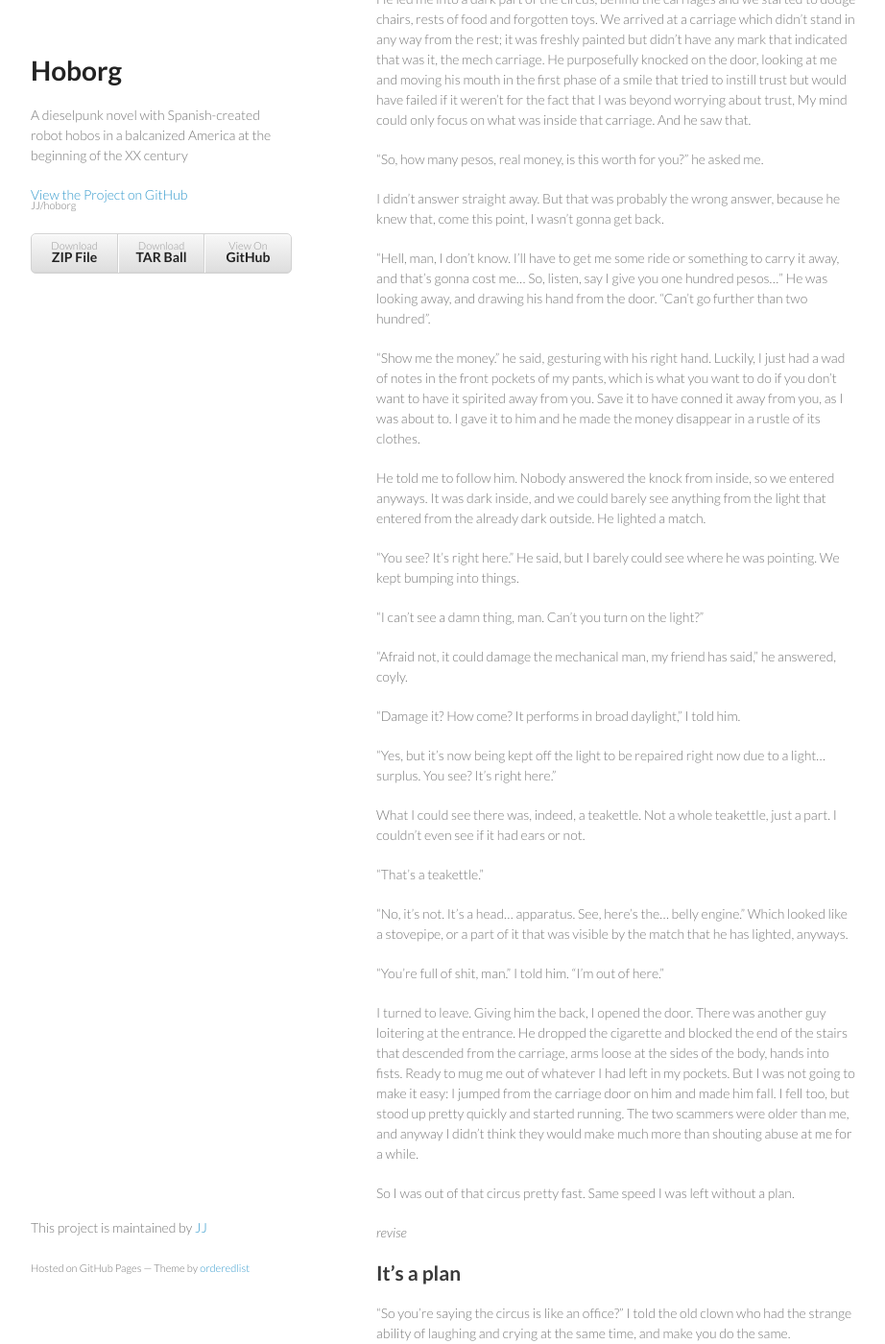
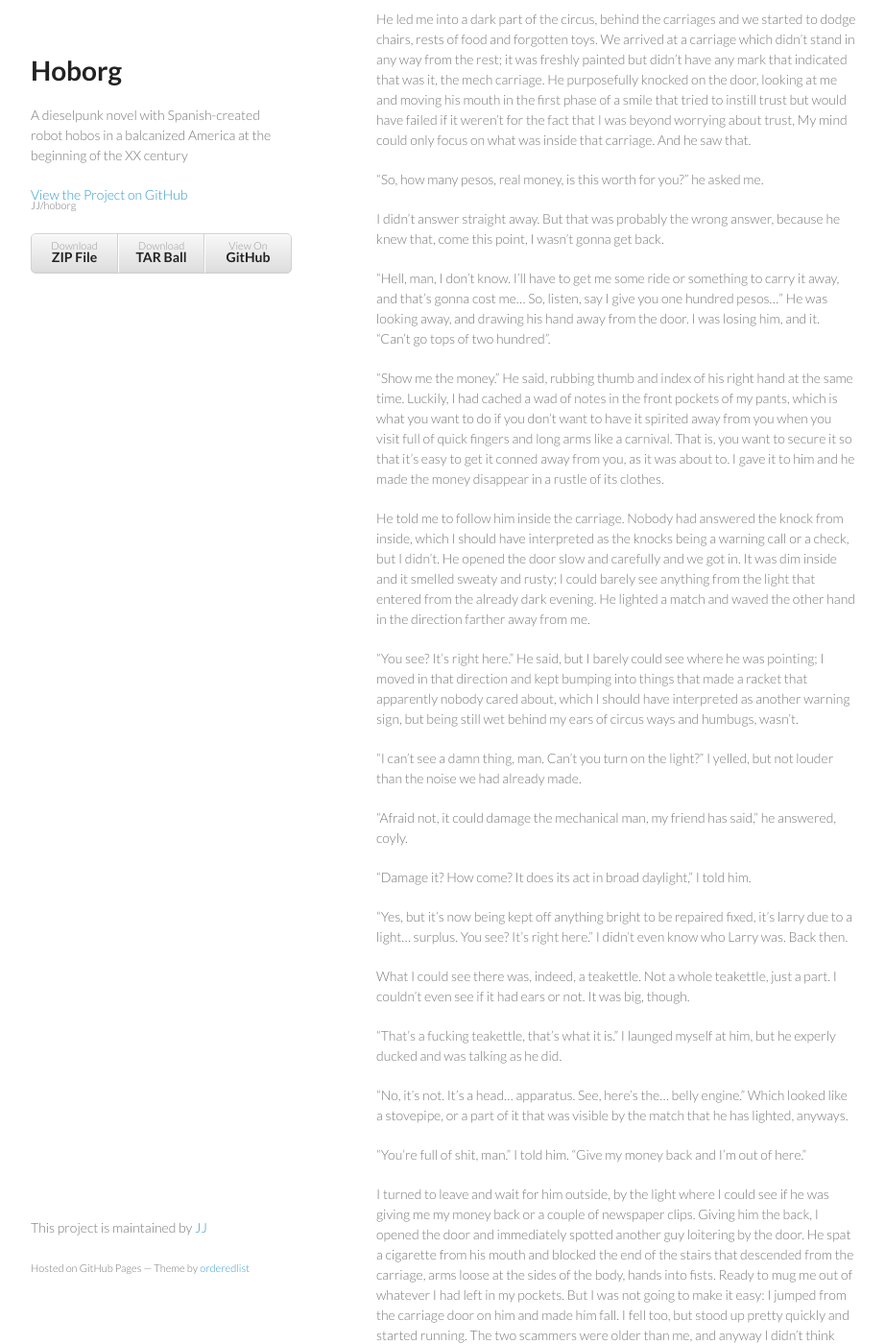
Before and after one commit to JJ/hoborg, a Jekyll site: the page built from text/text.md, in a window 1280 px wide and 1400 px high, scrolled down 10197 px. Shown: the whole window at 96% size, without its empty margins (178-1100 px from the left). Built offline with Jekyll 4.4.1, drawn with Linux system fonts in a browser that asks for light colours; some of the changed text lies outside the part shown.

Commit message:
Sync text/text.md from master to gh-pages

```diff
--- a/text/text.md
+++ b/text/text.md
@@ -250,12 +250,14 @@ Yes, let's make it dance for a while, let me just get my driving box.
 Eyes. Did I say anything about the whole fucking *face*? No proper
 face to speak of, really, but as soon as there's something on top of
 the body, not that it's a proper body either, but you get my
-drift... so if that's a *head* the grilled gap on the bottom, that
+drift... so if that upside down bucket is a *head*, the grilled gap on the bottom, that
 would be a mouth, right? On top of that a strut could be the nose, and
 two holes covered with glass the eyes. Some dummy painted two lines on
-top of that that could go for eyebrows, and then two holes on the side
-of the head with two half-moons behind them. It could move left and
-right, that's it. It made a screeching noise, like a door closing. A
+top of that that could go for eyebrows, and then there were two holes on the side
+of the head with two half-moons behind them. The head could move left and
+right, that's it, couldn't nod at all. If it wanted to look down it
+had to bend all over. And when it moved it made a screeching noise,
+like a door closing. A
 teensy door closing.
 
 When it walked, or rather rolled, there was smoke coming out of its
@@ -565,7 +567,7 @@ are my family.
 Buying elephants from a circus
 ----------------------------------------
 
-I have never been in the army. Did I say I was a soldier? No way, Captain,
+I have never been in the army. Did you hear me saying I was a soldier? No way, Captain,
 I would have said that if I *had* been in the army, which I
 wasn't. The point is, in the army the mates, or so I've heard, try to
 con you into cleaning their boots, out of your food sent from home,
@@ -595,53 +597,75 @@ because he knew that, come this point, I wasn't gonna get back.
 
 "Hell, man, I don't know. I'll have to get me some ride or something
 to carry it away, and that's gonna cost me... So, listen, say I give
-you one hundred pesos..." He was looking away, and drawing his hand
-from the door. "Can't go further than two hundred".
-
-"Show me the money." he said, gesturing with his right hand. Luckily,
-I just had a wad of notes in the front pockets of my pants, which is what you want
-to do if you don't want to have it spirited away from you. Save it to have
-conned it away from you, as I was about to.  I gave it to him and he
+you one hundred pesos..." He was looking away, and drawing his hand away
+from the door. I was losing him, and it. "Can't go tops of two hundred".
+
+"Show me the money." He said, rubbing thumb and index of his right
+hand at the same time. Luckily,
+I had cached a wad of notes in the front pockets of my pants, which is what you want
+to do if you don't want to have it spirited away from you when you
+visit full of quick fingers and long arms like a carnival. That is,
+you want to secure it so that it's easy to get it
+conned  away from you, as it was about to.  I gave it to him and he
 made the money disappear in a rustle of its clothes.
 
-He told me to follow him. Nobody answered the knock from inside, so we
-entered anyways. It was dark inside, and
-we could barely see anything from the light that entered from the
-already dark outside. He lighted a match.
-
-"You see? It's right here." He said, but I barely could see where he was pointing. We kept bumping into things.
-
-"I can't see a damn thing, man. Can't you turn on the light?"
-
-"Afraid not, it could damage the mechanical man, my friend has said," he answered, coyly.
-
-"Damage it? How come? It performs in broad daylight," I told him.
-
-"Yes, but it's now being kept off the light to be repaired right now due to a light... surplus. You
-see? It's right here."
+He told me to follow him inside the carriage. Nobody had answered the
+knock from inside, which I should have interpreted as the knocks being
+a warning call or a check, but I didn't. He opened the door slow and
+carefully and we got in. It was dim inside and it smelled sweaty and
+rusty; I could barely see anything from the light that entered from
+the already dark evening. He lighted a match and waved the other hand
+in the direction farther away from me.
+
+"You see? It's right here." He said, but I barely could see where he
+was pointing; I moved in that direction and kept bumping into
+things that made a racket that apparently nobody cared about, which
+I should have interpreted as another warning sign, but being still wet
+behind my ears of circus ways and humbugs, wasn't.
+
+"I can't see a damn thing, man. Can't you turn on the light?" I
+yelled, but not louder than the noise we had already made.
+
+"Afraid not, it could damage the mechanical man, my friend has said,"
+he answered, coyly.
+
+"Damage it? How come? It does its act  in broad daylight," I told him.
+
+"Yes, but it's now being kept off anything bright to be repaired
+fixed, it's larry  due to a light... surplus. You
+see? It's right here."  I didn't even know who Larry was. Back then.
 
 What I could see there was, indeed, a teakettle. Not a whole
-teakettle, just a part. I couldn't even see if it had ears or not.
-
-"That's a teakettle."
+teakettle, just a part. I couldn't even see if it had ears or not. It
+was big, though.
+
+"That's a fucking teakettle, that's what it is." I launged myself at
+him, but he experly ducked and was talking as he did.
 
 "No, it's not. It's a head... apparatus. See, here's the... belly
 engine." Which looked like a stovepipe, or a part of it that was visible
 by the match that he has lighted, anyways.
 
-"You're full of shit, man." I told him. "I'm out of here."
-
-I turned to leave. Giving him the back, I opened the door. There was another guy loitering at the entrance. He
-dropped the cigarette and blocked the end of the stairs that descended
+"You're full of shit, man." I told him. "Give my money back and I'm
+out of here."
+
+I turned to leave and wait for him outside, by the light where I could
+see if he was giving me my money back or a couple of newspaper
+clips. Giving him the back, I opened the door and immediately  spotted another guy
+loitering by the door. He
+spat a cigarette from his mouth and blocked the end of the stairs that descended
 from the carriage, arms loose at the sides of the body, hands into
 fists. Ready to mug me out of whatever I had left in my pockets. But I
 was not going to make it easy: I jumped from the carriage door on him
 and made him fall. I fell too, but stood up pretty quickly and started
 running. The two scammers were older than me, and anyway I didn't think they would
-make much more than shouting abuse at me for a while.
+make much more than shouting abuse at me for a while. Which they did,
+along with a friend of two, for quite a long more than a while, at
+least until I was out of the circus grounds.
 
 So I was out of that circus pretty fast. Same speed I was left without a
-plan.
+plan and two hundres pesos short. Yes, Gummy, there's a lesson to be
+learned and you often learn them the hard way. But learn I did.
 
 *revise*
 
```
Also changed, not shown: other parts of text/text.md (+1 -1 lines).
